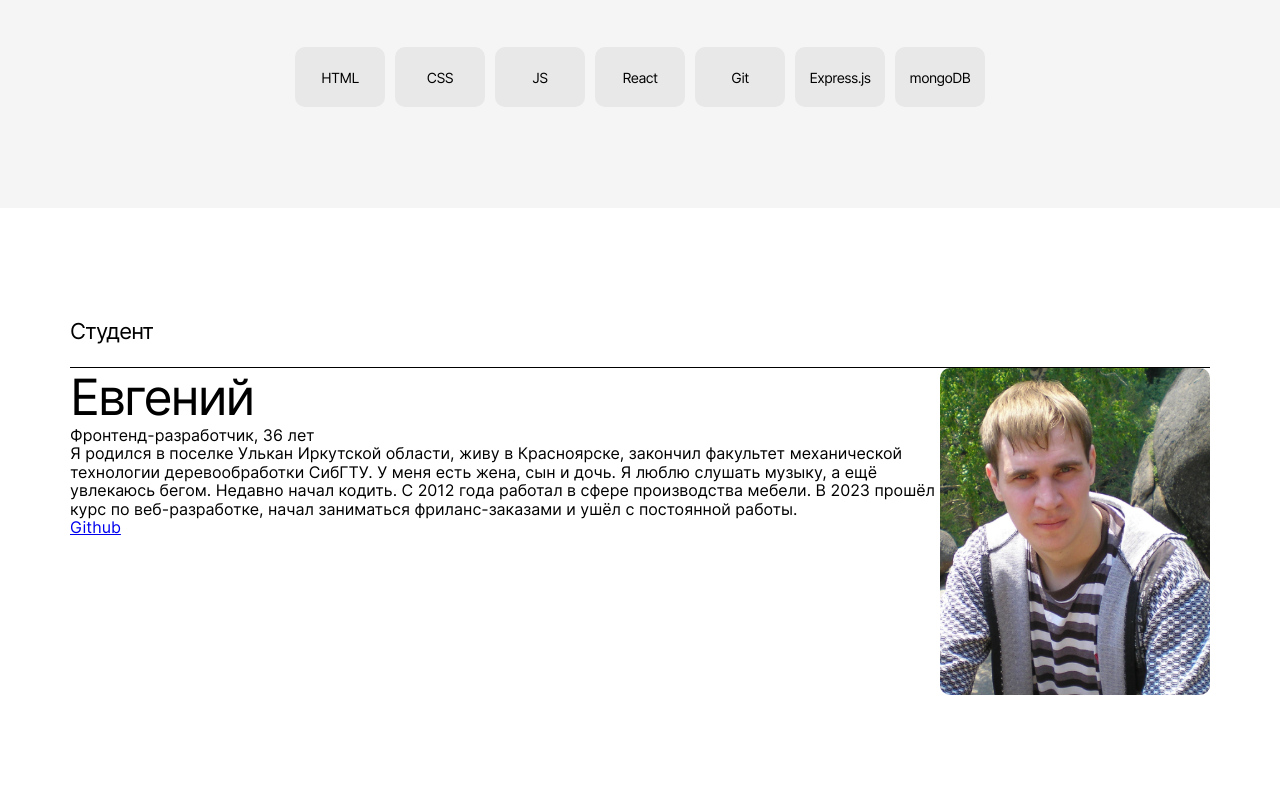
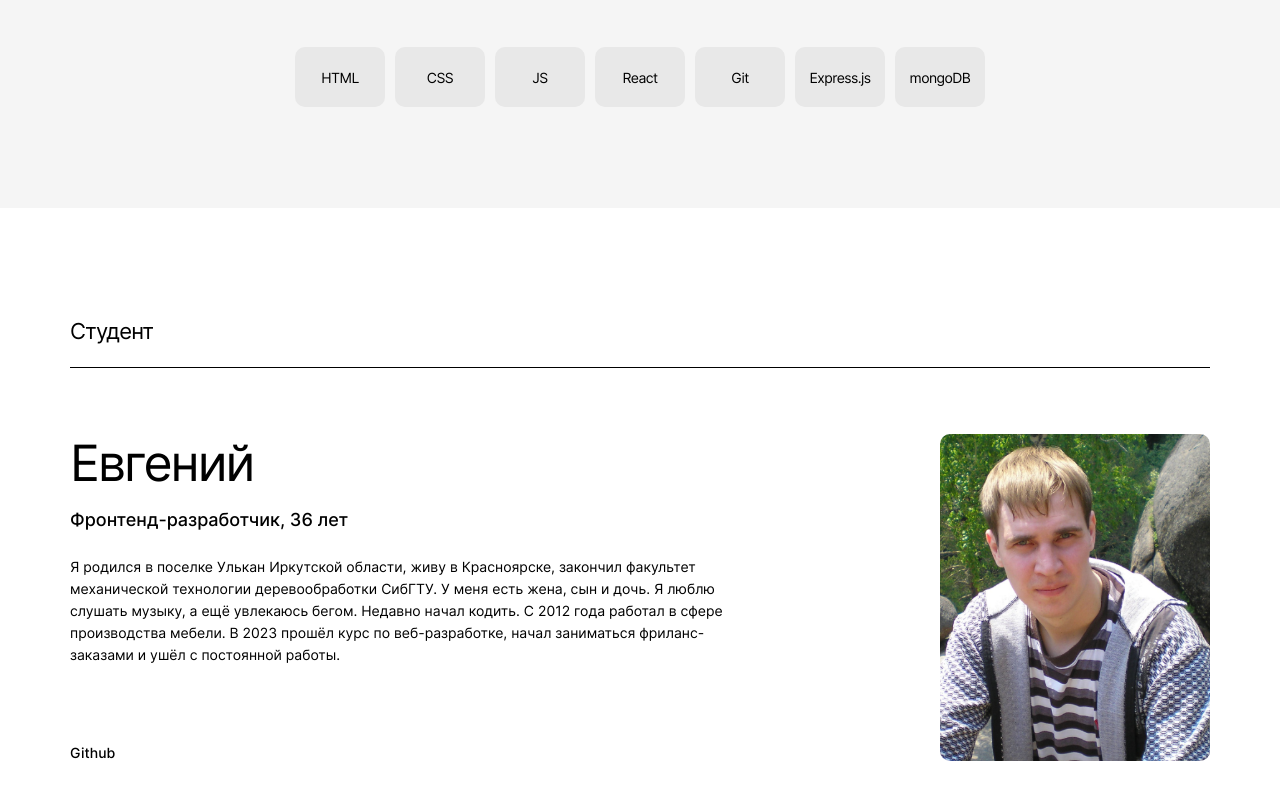
Before and after one commit to TarEvgen/movies-explorer-frontend, a React (Create React App) app: page / in a window 1280 px wide. Shown: the part 1689-2489 px from the top of the page. Before the commit the page ends 2384 px from the top, so only its background shows below. Built offline with nearby package versions, Linux system fonts and the light colour scheme.

Commit message:
add section aboutme

```diff
--- a/src/components/AboutMe/AboutMe.css
+++ b/src/components/AboutMe/AboutMe.css
@@ -1,10 +1,17 @@
+.about-me {
+  max-width: 1280px;
+  min-height: 654px;
+}
+
 .about-me__block {
   margin: 0;
   padding: 0;
   display: flex;
+  justify-content: space-between;
   max-width: 1140px;
-  margin-left: auto;
-  margin-right: auto;
+  margin-left: 70px;
+  margin-right: 70px;
+  margin-top: 66px;
 }
 
 .about-me__info {
@@ -12,11 +19,14 @@
   padding: 0;
   display: flex;
   flex-direction: column;
+  max-width: 660px;
+  padding-right: 20px;
 }
 
 .about-me__name {
   margin: 0;
   padding: 0;
+
   font-family: Inter;
   font-size: 50px;
   font-style: normal;
@@ -28,15 +38,34 @@
 .about-me__activity {
   margin: 0;
   padding: 0;
+  margin-top: 18px;
+  font-family: Inter;
+  font-size: 18px;
+  font-style: normal;
+  font-weight: 500;
+  line-height: 20px;
 }
 
 .about-me__description {
   margin: 0;
   padding: 0;
+  margin-top: 26px;
+  font-family: Inter;
+  font-size: 14px;
+  font-style: normal;
+  font-weight: 400;
+  line-height: 22px;
 }
 
 .about-me__link {
-
+  margin-top: 78px;
+  font-family: Inter;
+  font-size: 14px;
+  font-style: normal;
+  font-weight: 500;
+  line-height: normal;
+  color: #000;
+  text-decoration: none;
 }
 
 .about-me__foto {
```
